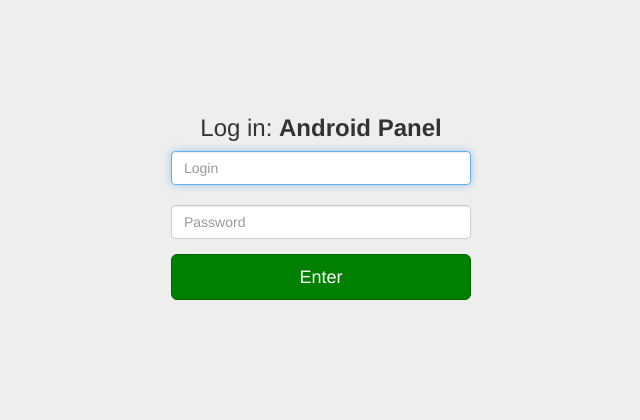
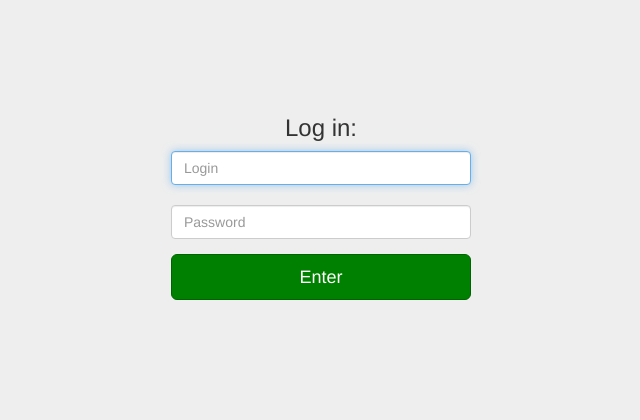
Before and after one commit to lyapkoandy13/roofing, a Django app: page /admin/ in a window 1280 px wide. Shown: the top 420 px of the page, without its empty margins (319-959 px from the left). Run offline with Django 3.2, Linux system fonts and the light colour scheme; some libraries are stand-ins or nearby versions; some web fonts are replaced.

Commit message:
login changed
login

```diff
--- a/admin_panel/templates/admin_panel/login.html
+++ b/admin_panel/templates/admin_panel/login.html
@@ -25,7 +25,7 @@
 	<body class="en">
 		<div class="container wrapper">
 			<form id="login_form" role="form" class="form-signin" name="login-form" action="/" method="POST">
-		        <h3 class="form-signin-heading" style="text-align:center">Log in: <strong>Android Panel</strong></h3>
+		        <h3 class="form-signin-heading" style="text-align:center">Log in: </h3>
 		        <label for="inputEmail" class="sr-only">Login</label>
 		        <input style="margin-bottom: 20px;" type="text" id="user_login" name="user_login" class="form-control" placeholder="Login" required="" autofocus="">
 		        <label for="inputPassword" class="sr-only">Password</label>
```
